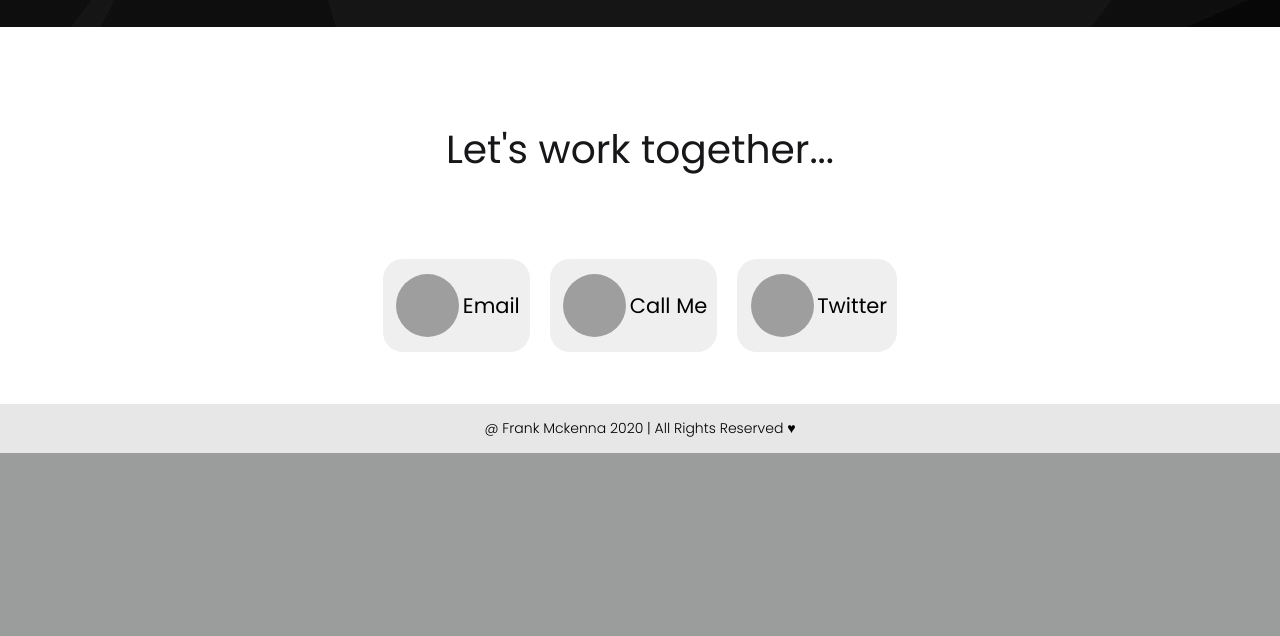
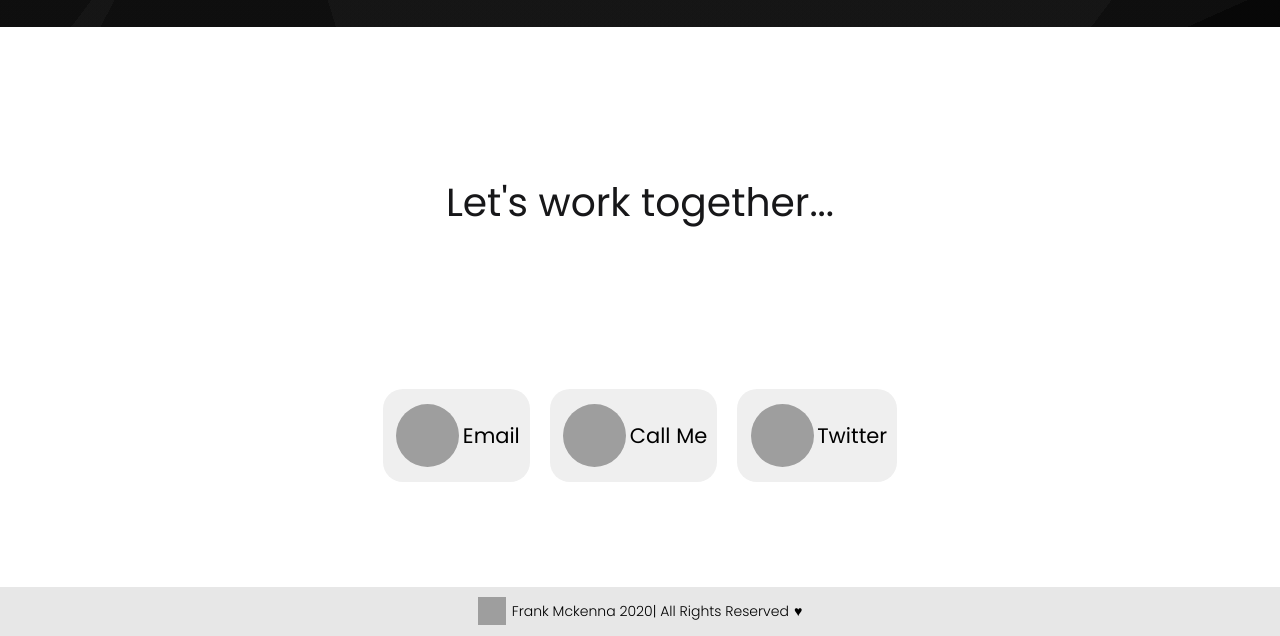
Before and after one commit to frank-mck/personal-portfolio, a PHP site: page / in a window 1280 px wide. Shown: the part 2381-3017 px from the top of the page. Before the commit the page ends 2834 px from the top, so only its background shows below. Run offline with PHP 8.4, Linux system fonts and the light colour scheme; grey boxes are pictures that could not be loaded.

Commit message:
style: ilink to github in footer

```diff
--- a/public/index.html
+++ b/public/index.html
@@ -160,7 +160,7 @@
 
   <footer class ='footer'>
     <p>
-      @ Frank Mckenna 2020 | All Rights Reserved<span class ='heart'> &#9829</span>
+      <a href ='https://github.com/frank-mck/personal-portfolio'><div class = "footer-link"><img src = "https://image.flaticon.com/icons/png/512/25/25657.png"></div> Frank Mckenna 2020</a> | All Rights Reserved<span class ='heart'> &#9829</span>
     </p>
   </footer>
 
--- a/public/styles/styles.css
+++ b/public/styles/styles.css
@@ -342,6 +342,10 @@
   padding: 1rem 1rem 2rem 2rem;
   z-index: 10;
   margin-top: .9rem;
+}
+
+.about-wrapper .bio-wrapper__bio-para {
+  color: #171719d2;
 }
 
 .about-wrapper .bio-wrapper__bio h1 {
@@ -709,6 +713,7 @@
   display: -ms-flexbox;
   display: flex;
   font-size: 1.4rem;
+  height: 70vh;
   width: 100%;
   -webkit-box-orient: horizontal;
   -webkit-box-direction: normal;
@@ -740,7 +745,7 @@
   -webkit-box-orient: vertical;
   -webkit-box-direction: normal;
   padding-bottom: 3rem;
-  padding-top: 3rem;
+  padding-top: 1rem;
 }
 
 .contact-header {
@@ -850,6 +855,22 @@
   justify-content: center;
   font-weight: 300;
   color: #000;
+}
+
+.footer-link img {
+  width: 2rem;
+  height: 2rem;
+  margin-right: 6px;
+}
+
+.footer a {
+  text-decoration: none;
+  color: black;
+  list-style: none;
+}
+
+.footer span {
+  margin-left: 5px;
 }
 
 @media only screen and (min-width: 348px) and (max-width: 800px) {
--- a/public/styles/styles.scss
+++ b/public/styles/styles.scss
@@ -260,6 +260,10 @@
         padding: 1rem 1rem 2rem 2rem;
         z-index: 10;
         margin-top: .9rem;
+
+        &-para {
+          color: #171719d2;
+        }
 
         & h1 {
           font-weight: 500;
@@ -605,7 +609,7 @@
     display: -ms-flexbox;
     display: flex;
     font-size: 1.4rem;
-
+    height: 70vh;
     width: 100%;
     -webkit-box-orient: horizontal;
     -webkit-box-direction: normal;
@@ -634,7 +638,7 @@
       -webkit-box-orient: vertical;
       -webkit-box-direction: normal;
       padding-bottom: 3rem;
-      padding-top: 3rem;
+      padding-top: 1rem;
     }
   }
 
@@ -740,6 +744,22 @@
             justify-content: center;
     font-weight: 300;
     color: #000;
+
+    &-link img {
+      width: 2rem;
+      height: 2rem;
+      margin-right: 6px;
+    }
+
+    & a {
+      text-decoration: none;
+      color: black;
+      list-style: none;
+    }
+
+    & span {
+      margin-left: 5px;
+    }
   }
 
   @media only screen and (min-width: 348px) and (max-width: 800px) {
```
Also changed, not shown: 1 other file.
